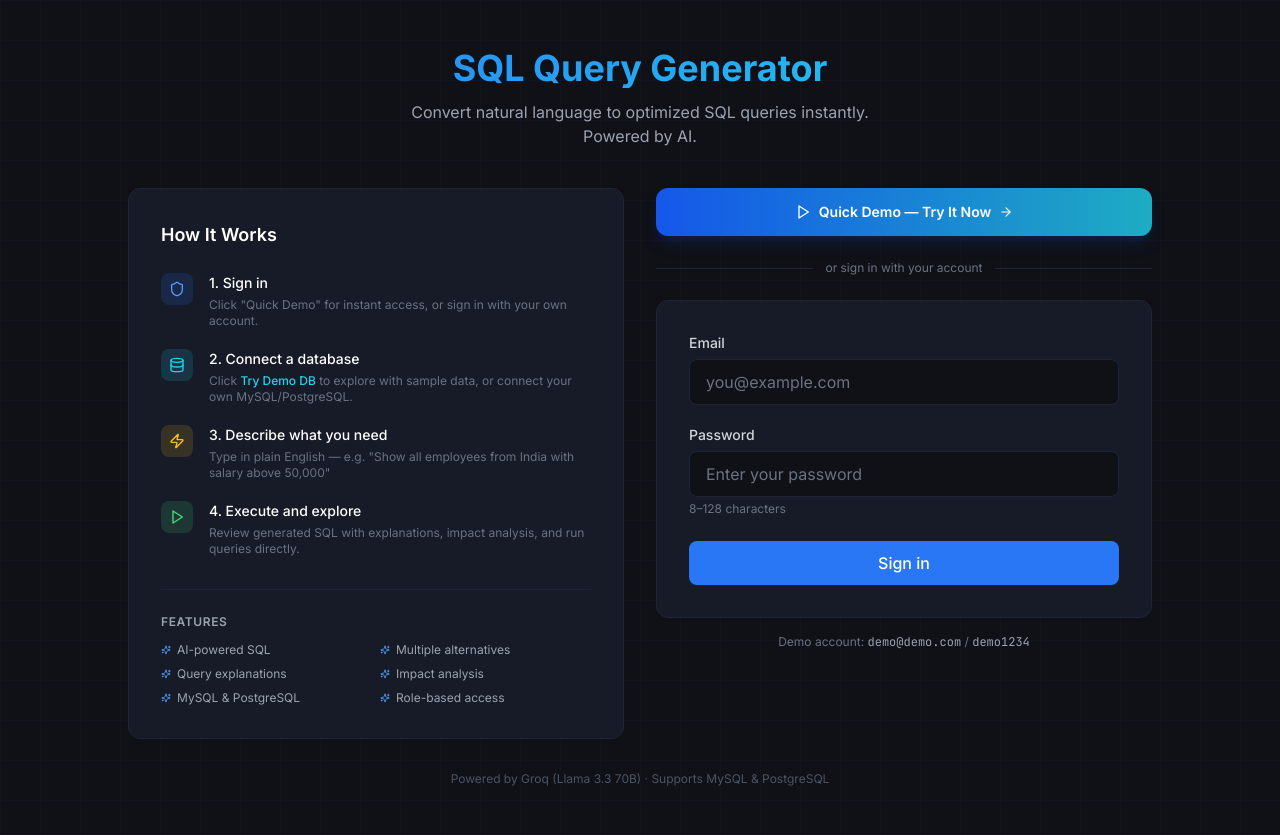
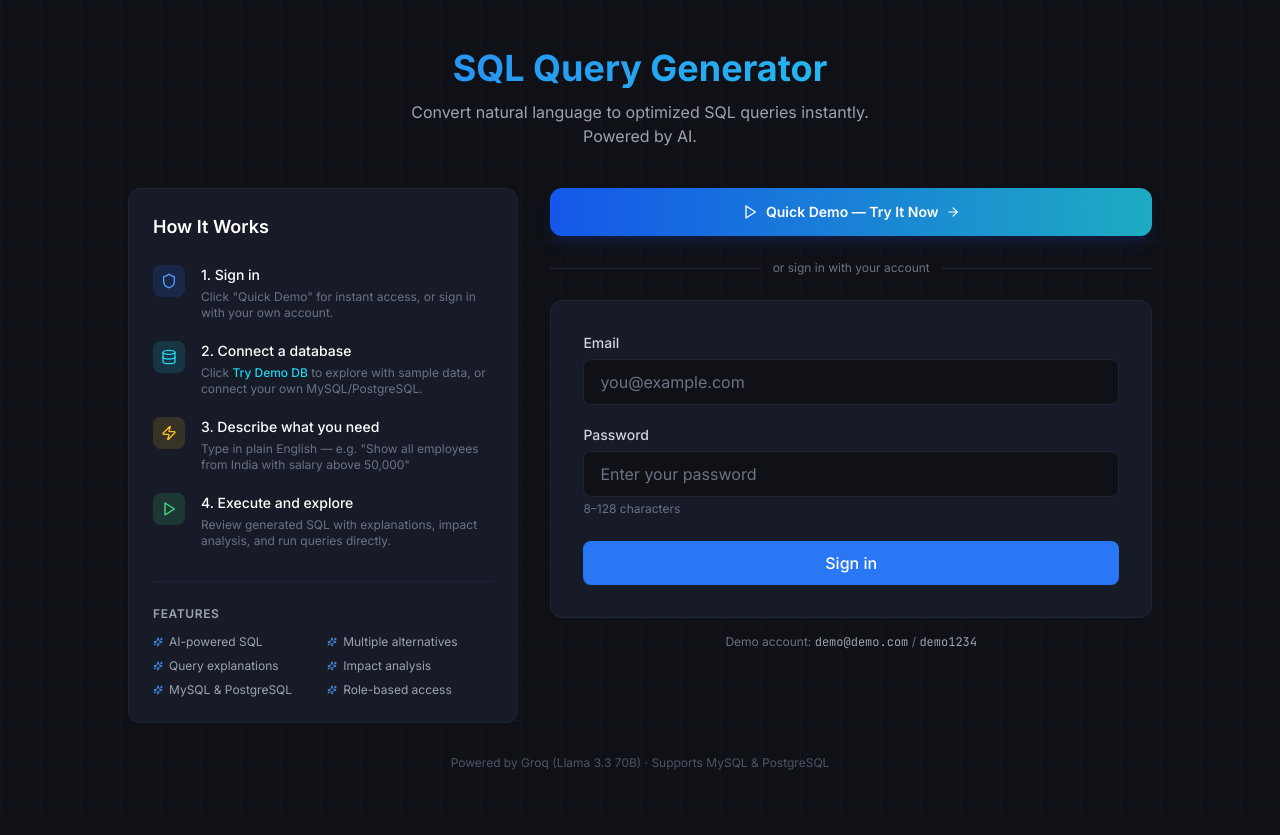
Before and after one commit to ctrl-piyush/NLP-SQL-query-generator, a Next.js app: page /login in a window 1280 px wide. Built offline with nearby package versions, Linux system fonts and the light colour scheme.

Commit message:
Fix execute button in demo mode + adjust login page layout

```diff
--- a/app/api/execute/route.ts
+++ b/app/api/execute/route.ts
@@ -86,8 +86,11 @@ export async function POST(req: NextRequest) {
     // PHASE 1: VALIDATION (on ORIGINAL user SQL)
     // ══════════════════════════════════════════════════════════════════════════
 
+    // Determine effective database type (demo mode always uses mysql)
+    const dbType = isDemo ? "mysql" : connectionConfig?.databaseType || "mysql";
+
     // Single statement validation
-    const validation = validateSingleStatement(trimmedSql, connectionConfig.databaseType);
+    const validation = validateSingleStatement(trimmedSql, dbType);
     if (!validation.valid) {
       return NextResponse.json(
         {
@@ -100,7 +103,7 @@ export async function POST(req: NextRequest) {
     }
 
     // WHERE clause guard
-    if (requiresConfirmation(trimmedSql, connectionConfig.databaseType) && confirm !== true) {
+    if (requiresConfirmation(trimmedSql, dbType) && confirm !== true) {
       return NextResponse.json(
         {
           type: "error",
@@ -124,7 +127,7 @@ export async function POST(req: NextRequest) {
 
     let executableSql = cleanedSql;
     if (operationType === "SELECT") {
-      if (connectionConfig.databaseType === "mysql") {
+      if (dbType === "mysql") {
         executableSql = `SELECT * FROM (${cleanedSql}) AS __subq LIMIT 201`;
       } else {
         executableSql = `SELECT * FROM (${cleanedSql}) AS __subq FETCH FIRST 201 ROWS ONLY`;
--- a/app/login/page.tsx
+++ b/app/login/page.tsx
@@ -95,10 +95,10 @@ export default function LoginPage() {
           </p>
         </div>
 
-        {/* Two-column layout */}
-        <div className="grid grid-cols-1 lg:grid-cols-2 gap-8">
-          {/* Left Column: How It Works */}
-          <div className="bg-surface-card border border-surface-border rounded-xl p-8">
+        {/* Two-column layout — info smaller, login larger */}
+        <div className="grid grid-cols-1 lg:grid-cols-5 gap-8 items-start">
+          {/* Left Column: How It Works (smaller) */}
+          <div className="lg:col-span-2 bg-surface-card border border-surface-border rounded-xl p-6">
             <h2 className="text-lg font-semibold text-white mb-6">
               How It Works
             </h2>
@@ -167,8 +167,8 @@ export default function LoginPage() {
             </div>
           </div>
 
-          {/* Right Column: Login Form */}
-          <div>
+          {/* Right Column: Login Form (larger) */}
+          <div className="lg:col-span-3">
             {/* Quick Demo Button */}
             <button
               onClick={handleQuickDemo}
--- a/components/QueryAlternatives.tsx
+++ b/components/QueryAlternatives.tsx
@@ -87,12 +87,12 @@ export default function QueryAlternatives({
         setIsExecuting(false);
       }
     },
-    [connectionConfig, setExecutionResult, setIsExecuting, onSwitchToResults]
+    [connectionConfig, isDemo, isConnected, setExecutionResult, setIsExecuting, onSwitchToResults]
   );
 
   const handleExecuteClick = useCallback(
     (alt: QueryAlternative) => {
-      if (!isConnected || !connectionConfig) return;
+      if (!isConnected || (!connectionConfig && !isDemo)) return;
 
       const riskLevel = impact?.riskLevel ?? "low";
 
@@ -105,7 +105,7 @@ export default function QueryAlternatives({
         executeQuery(alt);
       }
     },
-    [isConnected, connectionConfig, impact, executeQuery]
+    [isConnected, connectionConfig, isDemo, impact, executeQuery]
   );
 
   const handleConfirmExecution = useCallback(() => {
```
